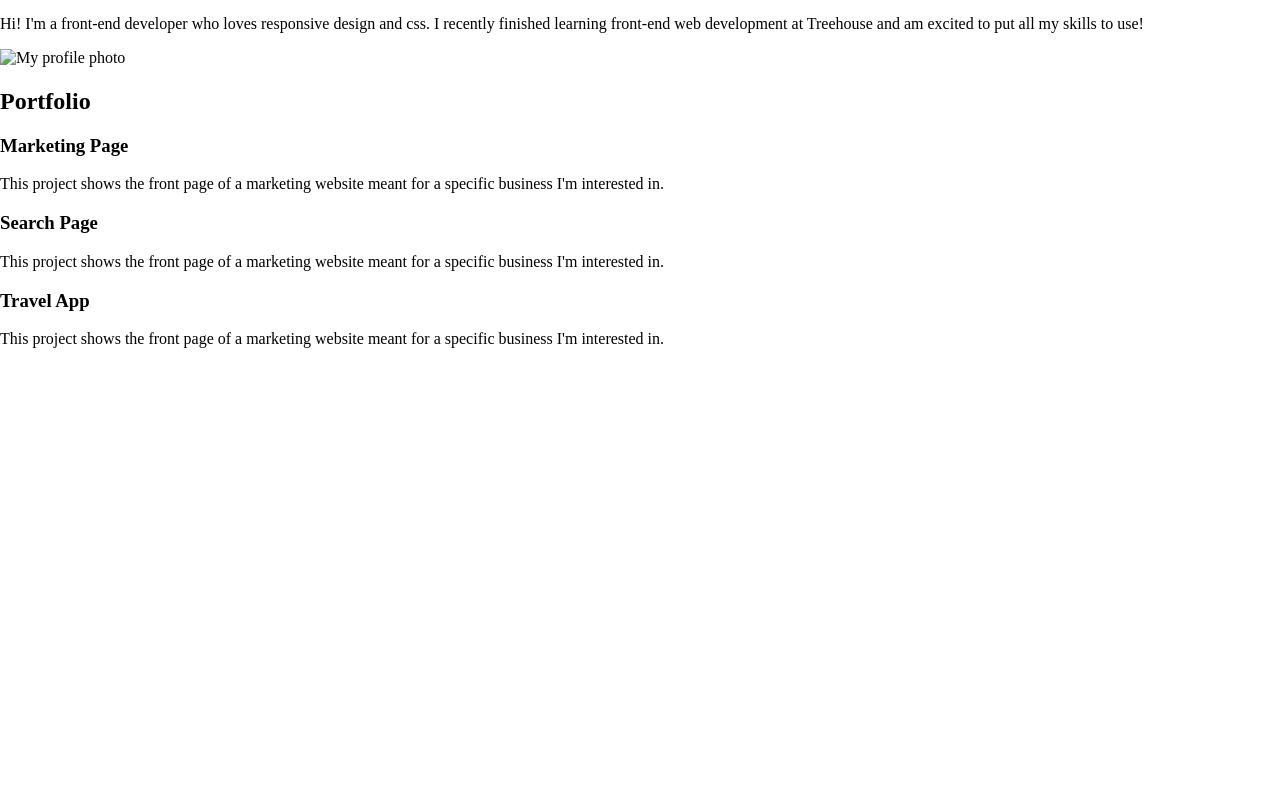
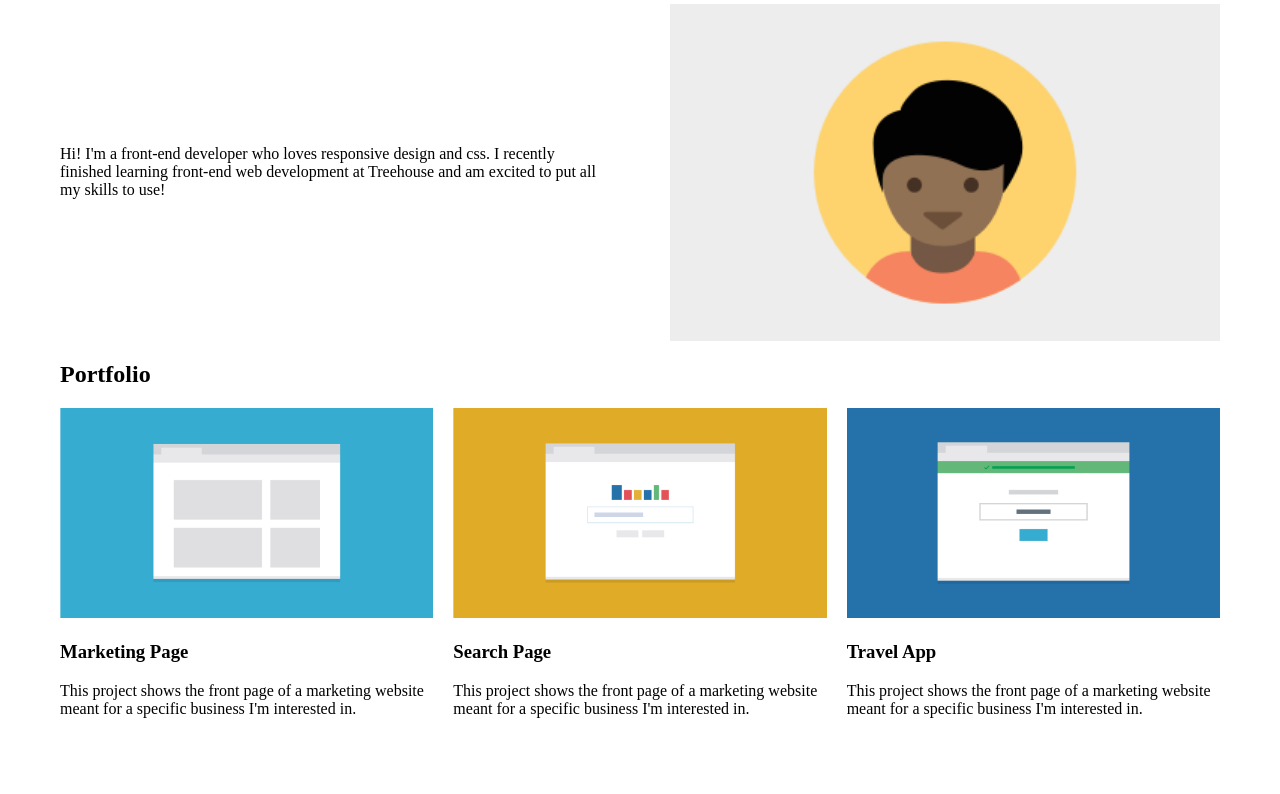
Before and after one commit to AngelaSorokina/Mobile-first-Responsive-Layout, a plain HTML site: page index.html in a window 1280 px wide. Shown: the part 136-930 px from the top of the page. Before the commit the page ends 800 px from the top, so only its background shows below. Drawn offline with Linux system fonts and the light colour scheme.

Commit message:
adding css for flex container

```diff
--- a/css/style.css
+++ b/css/style.css
@@ -0,0 +1,51 @@
+/* =================================
+  Base Element Styles
+==================================== */
+* {
+  box-sizing: border-box;
+}
+img {
+	max-width: 100%;
+  height: auto;
+}
+body {
+  margin: 60px;
+}
+
+/*=================================
+  Media Queries
+=================================== */
+@media screen and (min-width: 320px) {
+  .container,
+  .main-nav {
+    display: flex;
+    flex-direction: row;
+    flex-wrap: wrap;
+    gap: 60px;
+    align-items: center;
+  }
+  .cards {
+    display: flex;
+    flex-direction: row;
+    gap: 20px;
+    flex-wrap: wrap;
+    align-items:baseline;
+  }
+  .col {
+    flex-direction: column;
+    flex: 1;
+  }
+  .name {
+    display: flex;
+    margin-right: auto;
+  }
+  .text {
+    flex: 1 1 300px;
+  }
+  .img-profile {
+    flex: 1 1 300px;
+    max-width: 100%;
+    height: auto;
+  }
+
+}
--- a/index.html
+++ b/index.html
@@ -17,37 +17,34 @@
             <li class="item3 item"><a href="#">Contact</a></li>
          </ul>
       </div>
-    <div class="main-screen">
-      <p>Hi! I'm a front-end developer who loves responsive design and css. I recently finished learning front-end web development at Treehouse and am excited to put all my skills to use!</p>
-      <img src="/responsive-layout-profile" alt="My profile photo">
+    <div class="container">
+      <p class="text">Hi! I'm a front-end developer who loves responsive design and css. I recently finished learning front-end web development at Treehouse and am excited to put all my skills to use!</p>
+      <img src="images/responsive-layout-profile.png" alt="My profile photo" class="img-profile">
     </div>
   </header>
   <main class="main">
     <h2>Portfolio</h2>
-    <div class="conrainer"
-      <div class="card1 card"
-        <img src="/portfolio-1" alt="Marketing Page">
+    <div class="cards">
+      <div class="col col1">
+        <img src="images/portfolio-1.png" alt="Marketing Page">
         <h3> Marketing Page </h3>
         <p> This project shows the front page of a marketing website meant for a specific business I'm interested in.</p>
       </div>
-      <div class="card2 card"
-        <img src="/portfolio-2" alt="Search Page">
+      <div class="col col2">
+        <img src="images/portfolio-2.png" alt="Search Page">
         <h3> Search Page </h3>
         <p> This project shows the front page of a marketing website meant for a specific business I'm interested in.</p>
       </div>
-      <div class="card3 card"
-        <img src="/portfolio-3" alt="Travel App">
+      <div class="col col3">
+        <img src="images/portfolio-3.png" alt="Travel App">
         <h3> Travel App </h3>
         <p> This project shows the front page of a marketing website meant for a specific business I'm interested in.</p>
       </div>
+    </div>
 
 
   </main>
 
-
-
-      </div>
-    </nav>
 
 </body>
 <footer>
```
